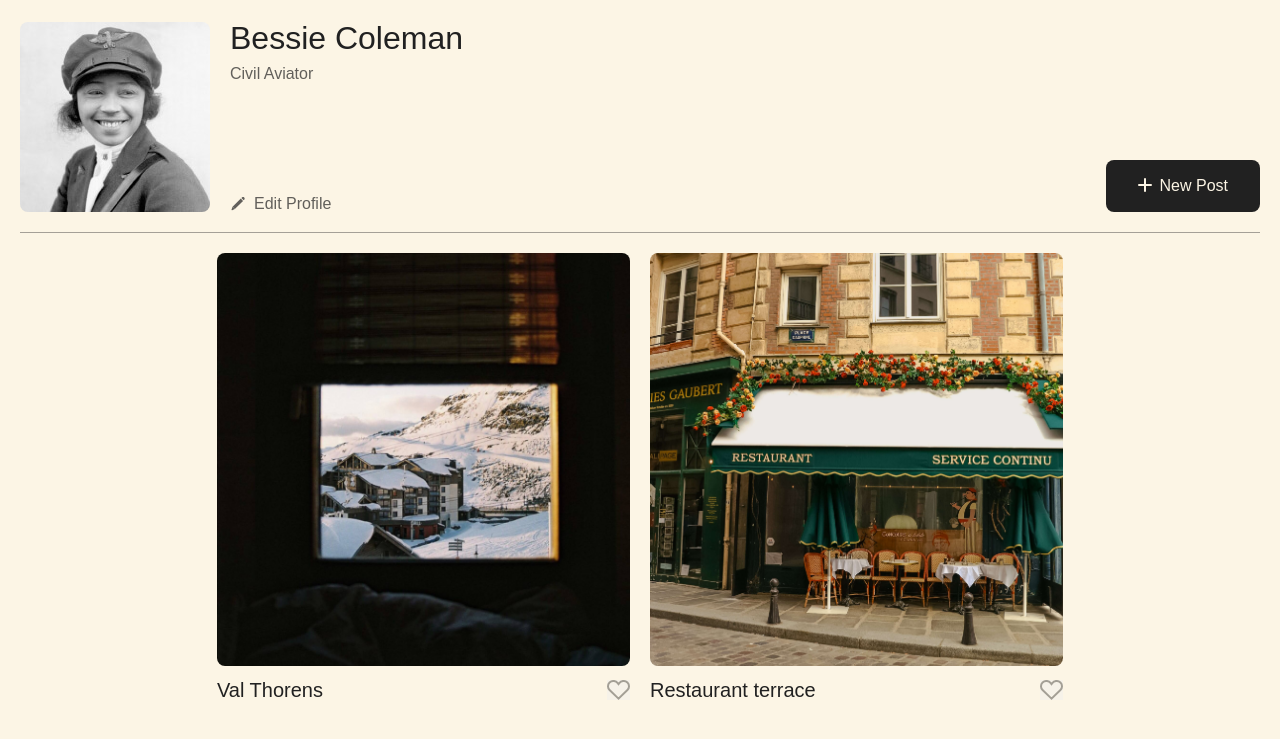
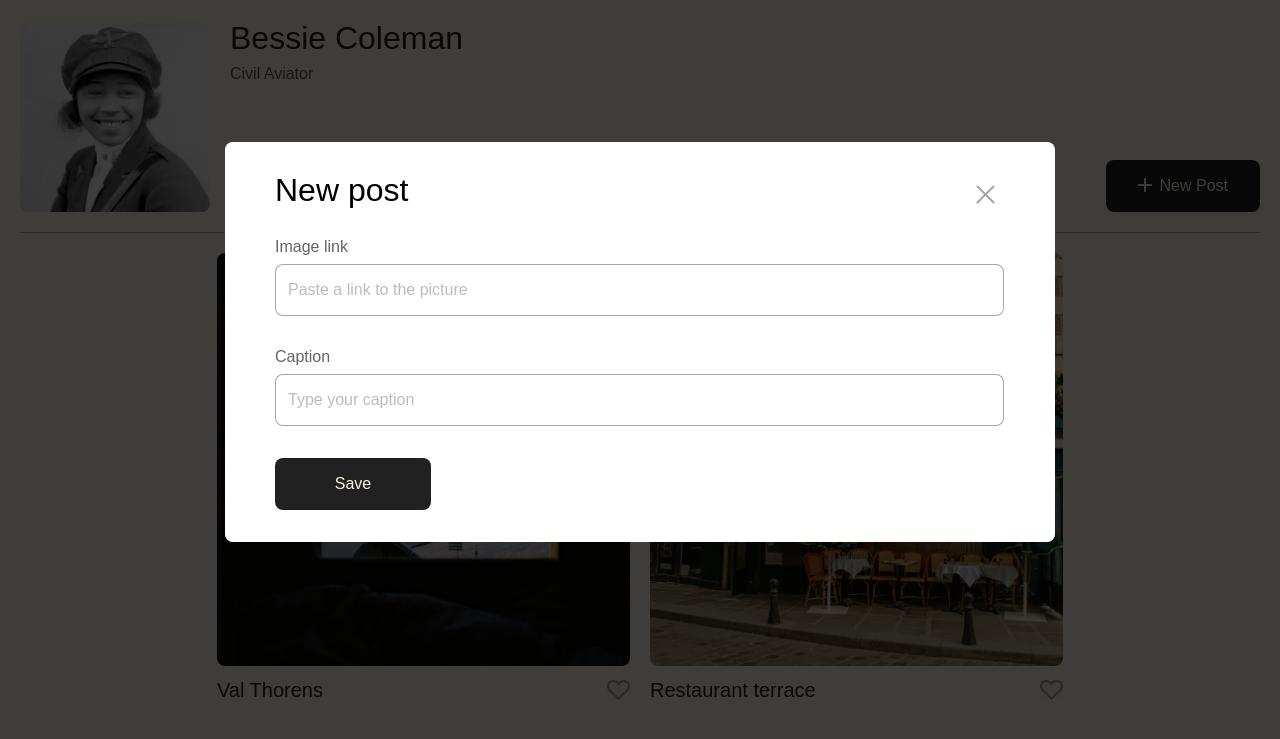
Before and after one commit to esmith638/se_project_spots, a plain HTML site: page index.html in a window 1280 px wide. Shown: the part 58-797 px from the top of the page. Drawn offline with Linux system fonts and the light colour scheme; grey boxes are pictures that could not be loaded; a web font is replaced by a local one.

Commit message:
Add Modals

```diff
--- /dev/null
+++ b/blocks/modal.css
@@ -0,0 +1,122 @@
+.modal {
+    visibility: hidden;
+    background-color: #00000080;
+    position: fixed;
+    top: 0;
+    right: 0;
+    bottom: 0;
+    left: 0;
+    display: flex;
+    justify-content: center;
+    align-items: center;
+    padding: 10px;
+}
+
+.modal_is-opened {
+    visibility: visible;
+    opacity: 1;
+    transition: opacity 0.3s ease-in-out;
+}
+
+.modal__container {
+    position: relative;
+    width: 100%;
+    max-width: 730px;
+    padding: 32px 50px;
+    background-color: #ffffff;
+    border-radius: 8px;
+    font-family: "Poppins", Arial, Helvetica, sans-serif;
+}
+
+.modal__close-btn {
+    position: absolute;
+    top: 32px;
+    right: 50px;
+    background-image: url(../images/close.svg);
+    width: 40px;
+    height: 40px;
+    border: none;
+    background-color: transparent;
+    opacity: 40%;
+}
+
+.modal__title {
+    margin: 0 0 32px;
+    font-family: "Poppins", Arial, Helvetica, sans-serif;
+    font-size: 32px;
+    font-weight: 500;
+    line-height: 100%;
+}
+
+.modal__form {
+    display: flex;
+    flex-direction: column;
+}
+
+.modal__label {
+    margin: 0 0 32px;
+    line-height: 110%;
+    font-family: "Poppins", Arial, Helvetica, sans-serif;
+    font-weight: 500;
+    font-size: 16px;
+    color: rgba(33, 33, 33, 0.7);
+}
+
+.modal__input {
+    display: block;
+    margin: 8px 0 0;
+    width: 98%;
+    padding: 16px 0px 16px 12px;
+    border-radius: 8px;
+    border: 1px solid rgba(33, 33, 33, 0.4);
+}
+
+.modal__input::placeholder {
+    color: #2121214d;
+}
+
+.modal__submit-btn {
+    margin: 0;
+    gap: 32px;
+    padding: 18px 32px;
+    max-width: 156px;
+    background-color: rgba(33, 33, 33, 1);
+    border-radius: 8px;
+    border: none;
+    color: rgba(252, 245, 229, 1);
+    font-family: "Poppins", Arial, Helvetica, sans-serif;
+    font-weight: 500;
+    font-size: 16px;
+    line-height: 100%;
+}
+
+.modal__close-btn:hover {
+    opacity: 100%;
+    cursor: pointer;
+}
+
+.modal__input:hover {
+    border: 1px solid rgba(33, 33, 33, 1);
+}
+
+@media screen and (max-width: 320px) {
+    .modal__container {
+        padding: 32px 20px;
+    }
+
+    .modal__title {
+        font-size: 20px;
+    }
+
+    .modal__label {
+        font-size: 16px;
+    }
+
+    .modal__input {
+        padding: 12px 8px;
+    }
+
+    .modal__submit-btn {
+        max-width: none;
+    }
+}
--- a/index.html
+++ b/index.html
@@ -139,6 +139,66 @@
             <footer class="footer">
                 <p class="footer__copyright">2025 &copy; Spots</p>
             </footer>
+            <div class="modal modal_is-opened">
+                <div class="modal__container">
+                    <button type="button" class="modal__close-btn"></button>
+                    <h2 class="modal__title">Edit profile</h2>
+                    <form class="modal__form">
+                        <label for="profile-name-input" class="modal__label"
+                            >Name
+                            <input
+                                id="profile-name-input"
+                                type="text"
+                                class="modal__input"
+                                placeholder="Type Your Name"
+                            />
+                        </label>
+                        <label
+                            for="profile-description-input"
+                            class="modal__label"
+                            >Description
+                            <input
+                                id="profile-description-input"
+                                type="text"
+                                class="modal__input"
+                                placeholder="Describe yourself"
+                            />
+                        </label>
+                        <button type="submit" class="modal__submit-btn">
+                            Save
+                        </button>
+                    </form>
+                </div>
+            </div>
+            <div class="modal modal_is-opened">
+                <div class="modal__container">
+                    <button type="button" class="modal__close-btn"></button>
+                    <h2 class="modal__title">New post</h2>
+                    <form class="modal__form">
+                        <label for="card-image-input" class="modal__label"
+                            >Image link
+                            <input
+                                id="card-image-input"
+                                type="text"
+                                class="modal__input"
+                                placeholder="Paste a link to the picture"
+                            />
+                        </label>
+                        <label for="card-caption-input" class="modal__label"
+                            >Caption
+                            <input
+                                id="card-caption-input"
+                                type="text"
+                                class="modal__input"
+                                placeholder="Type your caption"
+                            />
+                        </label>
+                        <button type="submit" class="modal__submit-btn">
+                            Save
+                        </button>
+                    </form>
+                </div>
+            </div>
         </div>
     </body>
 </html>
--- a/pages/index.css
+++ b/pages/index.css
@@ -7,3 +7,4 @@
 @import url(../blocks/card.css);
 @import url(../blocks/cards.css);
 @import url(../blocks/footer.css);
+@import url(../blocks/modal.css);
```
Also changed, not shown: images/close.svg (added).
